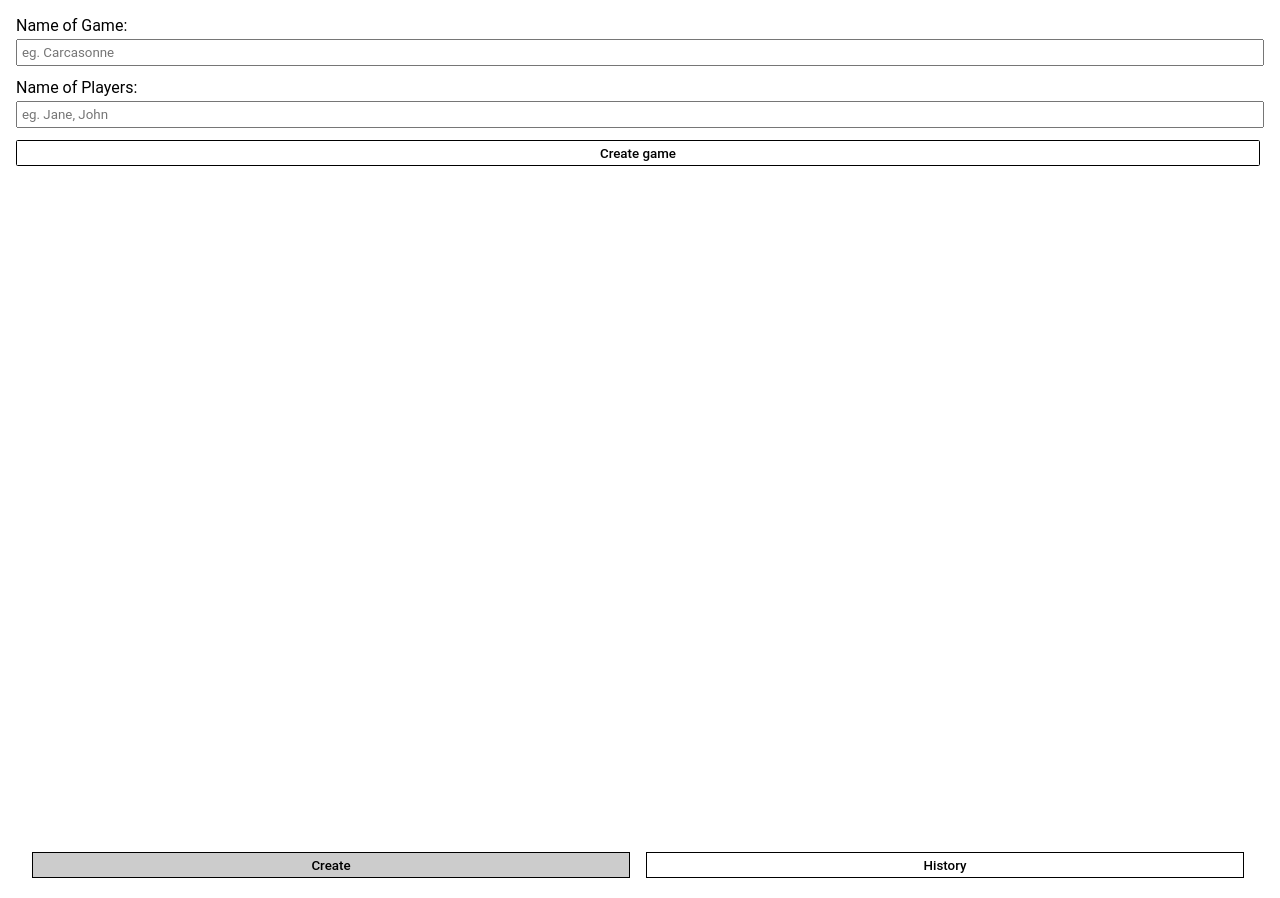
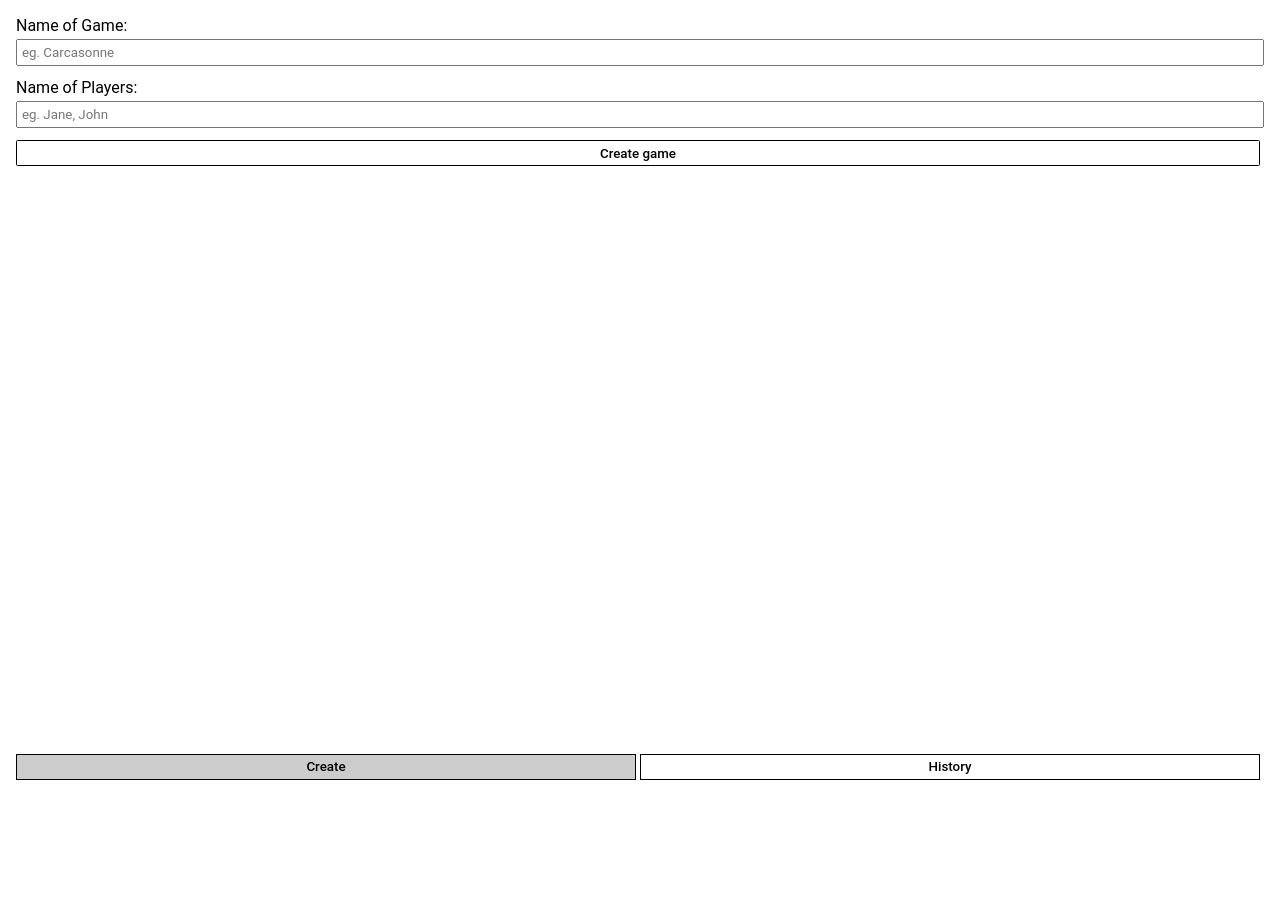
Before and after one commit to LisanneArdern/scorekeeper, a React (Create React App) app: page / in a window 1280 px wide. After the commit the page ends 800 px from the top, so only its background shows below. Built offline with nearby package versions, Linux system fonts and the light colour scheme.

Commit message:
Adjust styling on CreatePage, App.js and Navigation.js so that complete page including Navigation is at 100vH

```diff
--- a/src/App.js
+++ b/src/App.js
@@ -71,6 +71,5 @@ const AppGrid = styled.div`
   padding: 16px;
   display: grid;
   grid-template-rows: auto min-content;
-  gap: 20px;
   height: 100vh;
 `
--- a/src/components/Navigation/Navigation.js
+++ b/src/components/Navigation/Navigation.js
@@ -28,9 +28,7 @@ export default function Navigation({ onNavigate, pages, currentPageId }) {
 const Nav = styled.nav`
   display: flex;
   justify-content: center;
-  gap: 12px;
   width: 100%;
-  padding: 16px;
 `
 
 const NavButton = styled(Button)`
--- a/src/pages/CreatePage.js
+++ b/src/pages/CreatePage.js
@@ -47,7 +47,6 @@ const Grid = styled.section`
   flex-direction: column;
   justify-content: space-between;
   gap: 20px;
-  height: 100vh;
 `
 const Form = styled.form`
   display: grid;
```
